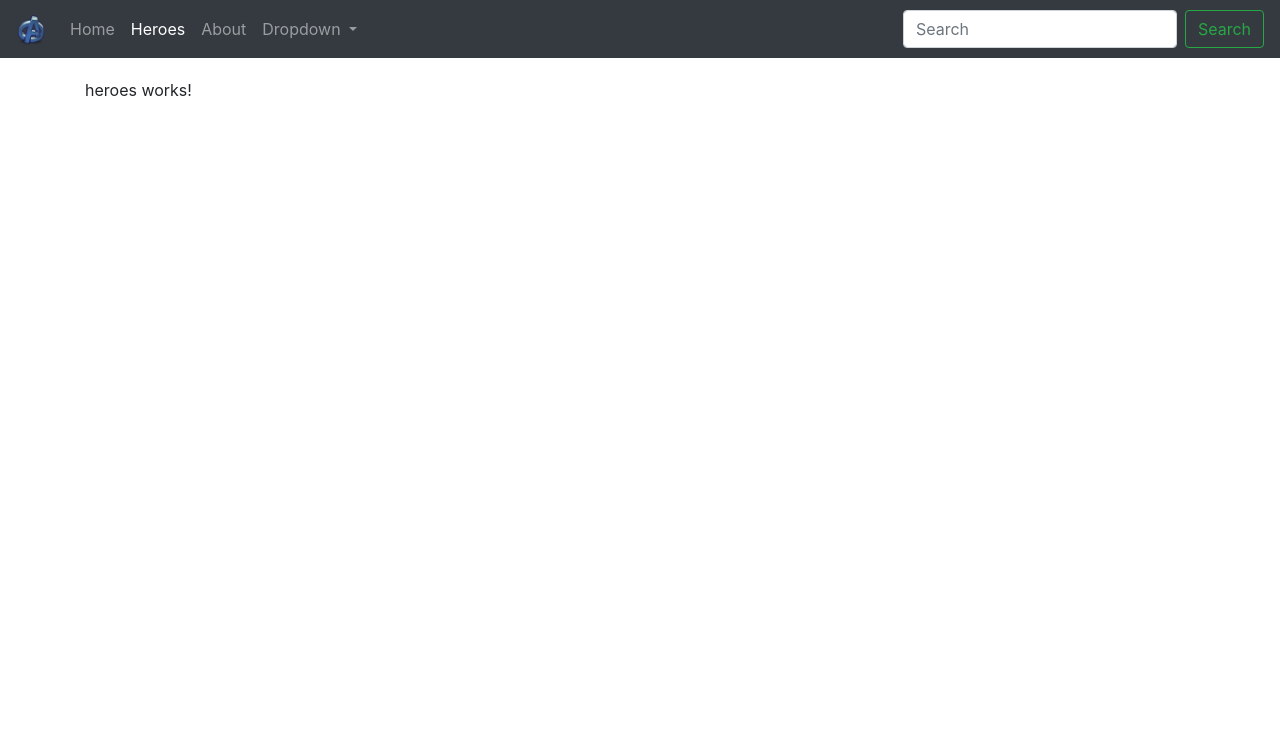
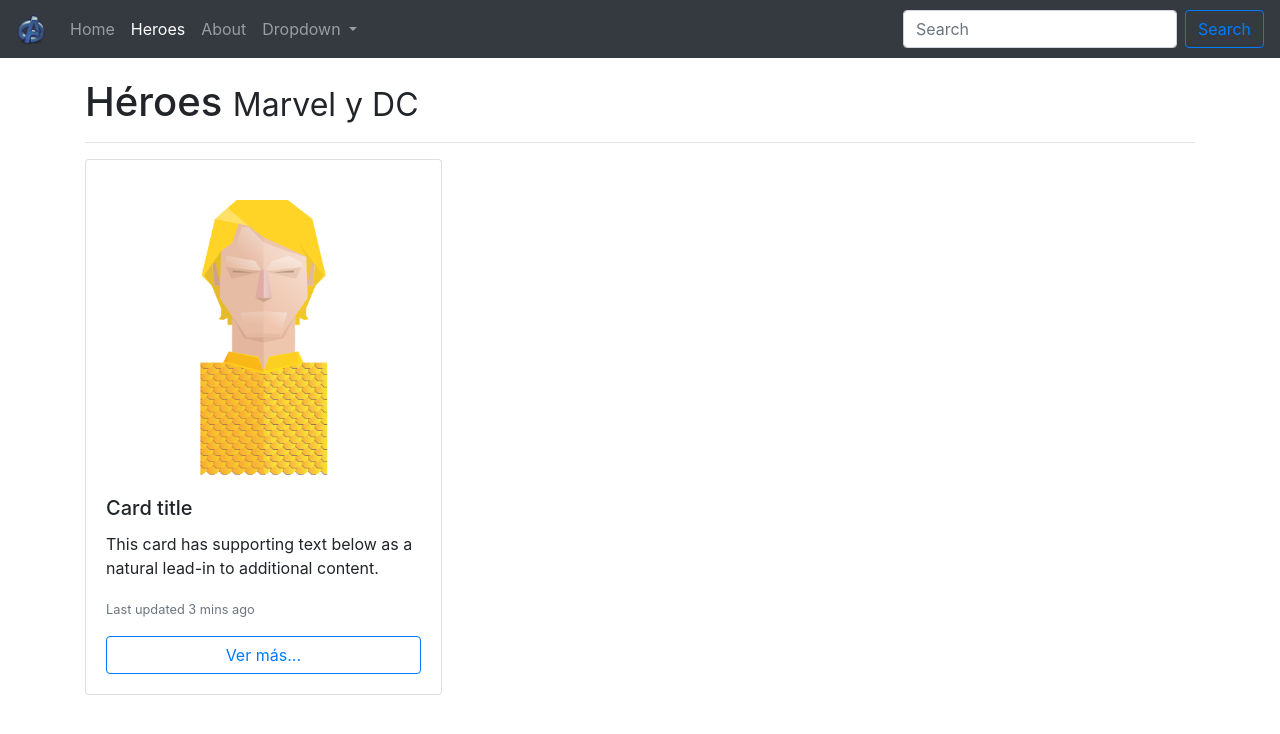
Before and after one commit to elliottkw/angular, an Angular app in the folder 02-single-page-application/: page /heroes in a window 1280 px wide. Shown: the top 734 px of the page. Built offline with nearby package versions, Linux system fonts and the light colour scheme.

Commit message:
Section 4, Lesson 10.
Component Heroes - design.

```diff
--- a/02-single-page-application/src/app/components/heroes/heroes.component.html
+++ b/02-single-page-application/src/app/components/heroes/heroes.component.html
@@ -1 +1,17 @@
-<p>heroes works!</p>
+<h1>Héroes <small>Marvel y DC</small></h1>
+<hr>
+
+<div class="card-columns">
+    <div class="card">
+        <img src="assets/img/aquaman.png" class="card-img-top" alt="...">
+        <div class="card-body">
+            <h5 class="card-title">Card title</h5>
+            <p class="card-text">This card has supporting text below as a natural lead-in to additional content.</p>
+            <p class="card-text"><small class="text-muted">Last updated 3 mins ago</small></p>
+
+            <button type="button" class="btn btn-outline-primary btn-block">
+                Ver más...
+            </button>
+        </div>
+    </div>
+</div>
--- a/02-single-page-application/src/app/components/shared/navbar/navbar.component.html
+++ b/02-single-page-application/src/app/components/shared/navbar/navbar.component.html
@@ -33,7 +33,7 @@
         </ul>
         <form class="form-inline my-2 my-lg-0">
             <input class="form-control mr-sm-2" type="search" placeholder="Search" aria-label="Search">
-            <button class="btn btn-outline-success my-2 my-sm-0" type="submit">Search</button>
+            <button class="btn btn-outline-primary my-2 my-sm-0" type="submit">Search</button>
         </form>
     </div>
 </nav>
--- a/02-single-page-application/src/styles.css
+++ b/02-single-page-application/src/styles.css
@@ -1,3 +1,7 @@
+.body {
+    padding-bottom: 50px;
+}
+
 .main-container {
     margin-top: 20px;
 }
```
